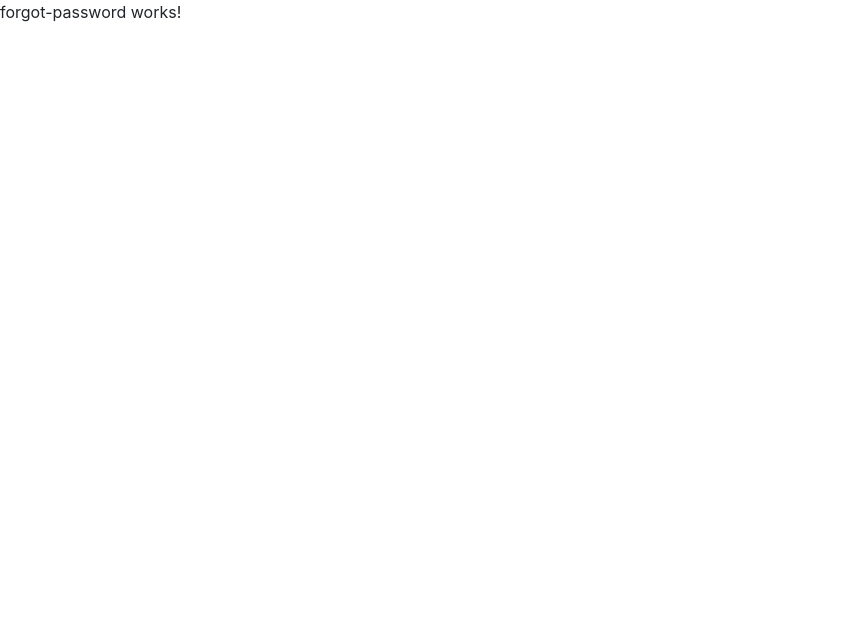
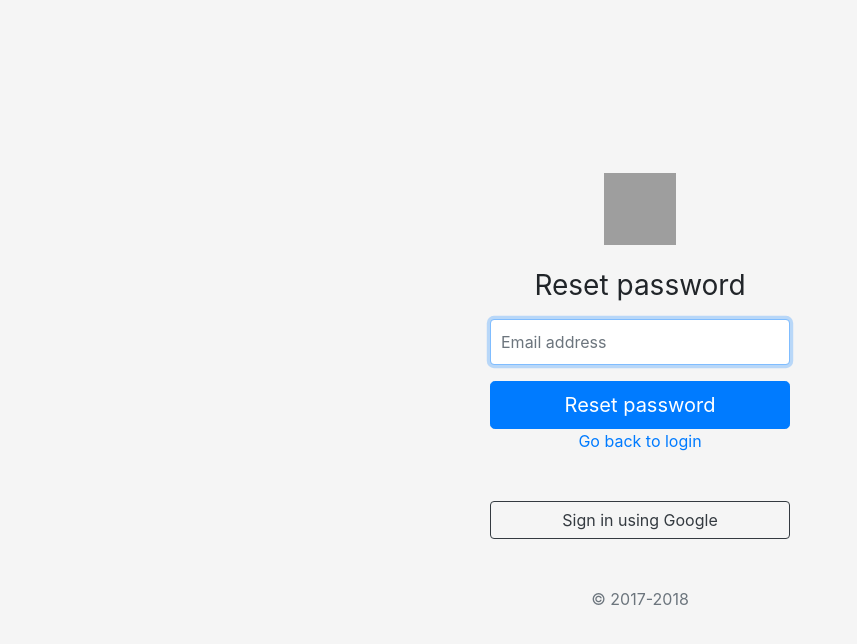
Before and after one commit to darbio/serverless-oauth2-server, an Angular app in the folder src/ui/: page /forgotten in a window 1280 px wide. Shown: the top 644 px of the page, without its empty margins (0-857 px from the left). Built offline with nearby package versions, Linux system fonts and the light colour scheme; grey boxes are pictures that could not be loaded.

Commit message:
font awesome icons

```diff
--- a/src/ui/package.json
+++ b/src/ui/package.json
@@ -23,6 +23,11 @@
     "@angular/platform-browser": "^6.0.0",
     "@angular/platform-browser-dynamic": "^6.0.0",
     "@angular/router": "^6.0.0",
+    "@fortawesome/angular-fontawesome": "0.1.0-9",
+    "@fortawesome/fontawesome-svg-core": "^1.2.0-11",
+    "@fortawesome/free-brands-svg-icons": "^5.1.0-8",
+    "@fortawesome/free-regular-svg-icons": "^5.1.0-8",
+    "@fortawesome/free-solid-svg-icons": "^5.1.0-8",
     "bootstrap": "^4.1.1",
     "core-js": "^2.5.4",
     "ngx-bootstrap": "^2.0.5",
--- a/src/ui/src/app/app-components/app-components.module.ts
+++ b/src/ui/src/app/app-components/app-components.module.ts
@@ -1,14 +1,20 @@
 import { CommonModule } from "@angular/common";
 import { NgModule } from "@angular/core";
 import { RouterModule } from "@angular/router";
+import { FontAwesomeModule } from "@fortawesome/angular-fontawesome";
+import { library } from "@fortawesome/fontawesome-svg-core";
+import { faCoffee } from "@fortawesome/free-solid-svg-icons";
+import { faGoogle } from "@fortawesome/free-brands-svg-icons";
 
 import { ForgotPasswordComponent } from "./forgot-password/forgot-password.component";
 import { LoginComponent } from "./login/login.component";
 import { RegisterComponent } from "./register/register.component";
 
+library.add(faGoogle, faCoffee);
+
 @NgModule({
   declarations: [LoginComponent, RegisterComponent, ForgotPasswordComponent],
-  imports: [CommonModule, RouterModule],
+  imports: [CommonModule, RouterModule, FontAwesomeModule],
   exports: [LoginComponent, RegisterComponent, ForgotPasswordComponent]
 })
 export class AppComponentsModule {}
--- a/src/ui/src/app/app-components/forgot-password/forgot-password.component.css
+++ b/src/ui/src/app/app-components/forgot-password/forgot-password.component.css
@@ -0,0 +1,37 @@
+.body {
+  display: -ms-flexbox;
+  display: flex;
+  -ms-flex-align: center;
+  align-items: center;
+  padding-top: 40px;
+  padding-bottom: 40px;
+  background-color: #f5f5f5;
+  height: 100% !important;
+}
+
+.form-signin {
+  width: 100%;
+  max-width: 330px;
+  padding: 15px;
+  margin: auto;
+}
+
+.form-signin .checkbox {
+  font-weight: 400;
+}
+
+.form-signin .form-control {
+  position: relative;
+  box-sizing: border-box;
+  height: auto;
+  padding: 10px;
+  font-size: 16px;
+}
+
+.form-signin .form-control:focus {
+  z-index: 2;
+}
+
+.form-signin input[type="email"] {
+  margin-bottom: 10px;
+}
--- a/src/ui/src/app/app-components/forgot-password/forgot-password.component.html
+++ b/src/ui/src/app/app-components/forgot-password/forgot-password.component.html
@@ -1,3 +1,15 @@
-<p>
-  forgot-password works!
-</p>
+<div class="body text-center">
+  <form class="form-signin" action="{{baseUrl}}login?session={{sessionId}}" method="post">
+    <img class="mb-4" src="https://avatars1.githubusercontent.com/u/517620?s=460&v=4" alt="" width="72" height="72">
+    <h1 class="h3 mb-3 font-weight-normal">Reset password</h1>
+    <label for="username" class="sr-only">Email address</label>
+    <input type="email" id="username" name="username" class="form-control" placeholder="Email address" required autofocus>
+    <button class="mt-3 btn btn-lg btn-primary btn-block" type="submit">Reset password</button>
+    <a [routerLink]="['/', 'login']">Go back to login</a>
+    <a href="{{baseUrl}}providers/google?session={{sessionId}}" class="mt-5 btn btn-outline-dark btn-block">
+      <i class="fab fa-google float-left mt-1"></i> Sign in using Google
+    </a>
+    <p class="mt-5 mb-3 text-muted">&copy; 2017-2018</p>
+  </form>
+
+</div>
--- a/src/ui/src/app/app-components/login/login.component.html
+++ b/src/ui/src/app/app-components/login/login.component.html
@@ -11,10 +11,10 @@
         <input type="checkbox" value="remember-me"> Remember me
       </label>
     </div> -->
-    <button class="btn btn-lg btn-primary btn-block" type="submit">Sign in</button>
+    <button class="mt-3 btn btn-lg btn-primary btn-block" type="submit">Sign in</button>
     <a [routerLink]="['/', 'forgotten']">Don't remember your password?</a>
     <a href="{{baseUrl}}providers/google?session={{sessionId}}" class="mt-5 btn btn-outline-dark btn-block">
-      <i class="fab fa-google float-left mt-1"></i> Sign in using Google
+      <fa-icon [icon]="['fab', 'google']" class="float-left"></fa-icon> Sign in using Google
     </a>
     <p class="mt-5 mb-3 text-muted">&copy; 2017-2018</p>
   </form>
```
Also changed, not shown: 1 other file (tests, documents, lock files or other folders).
